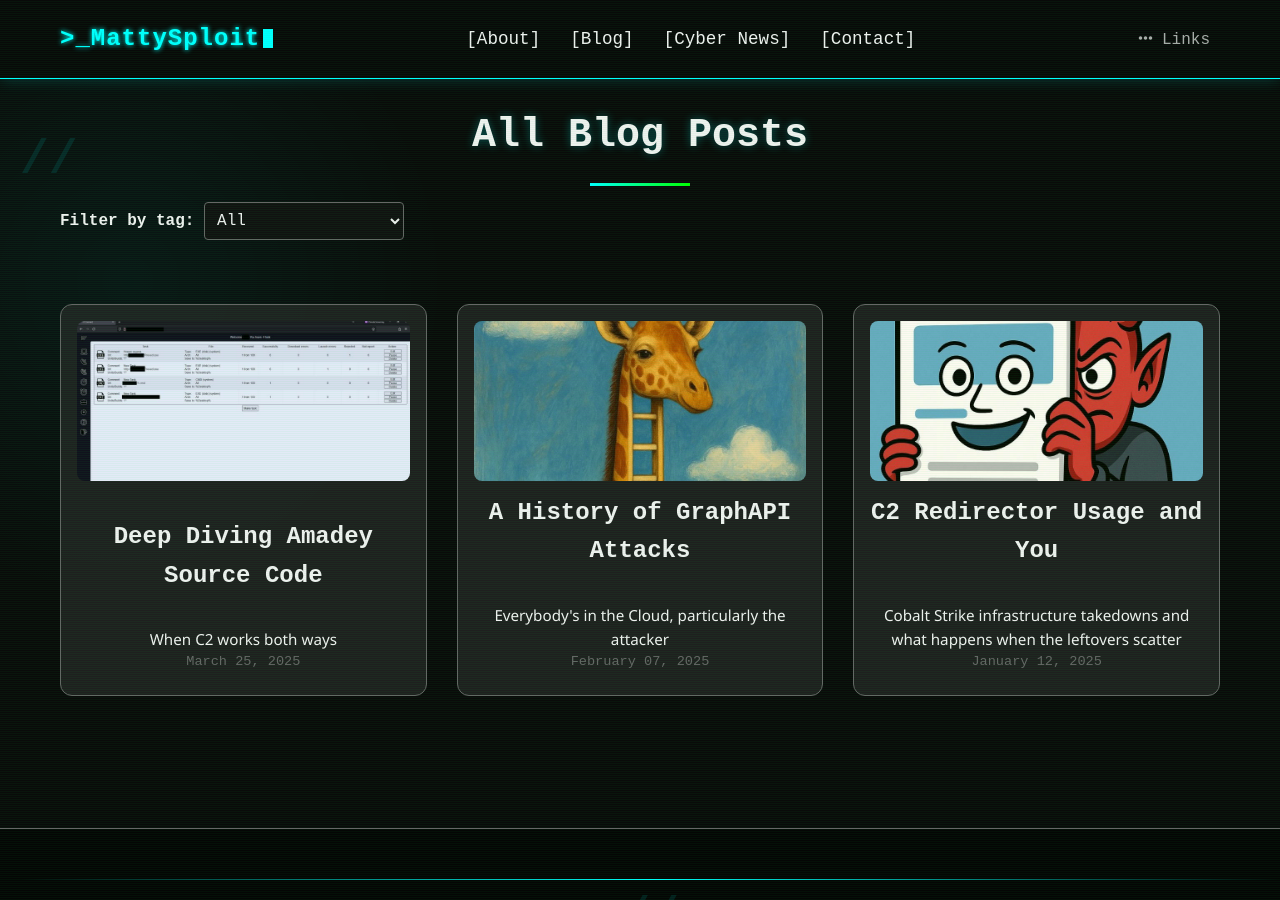
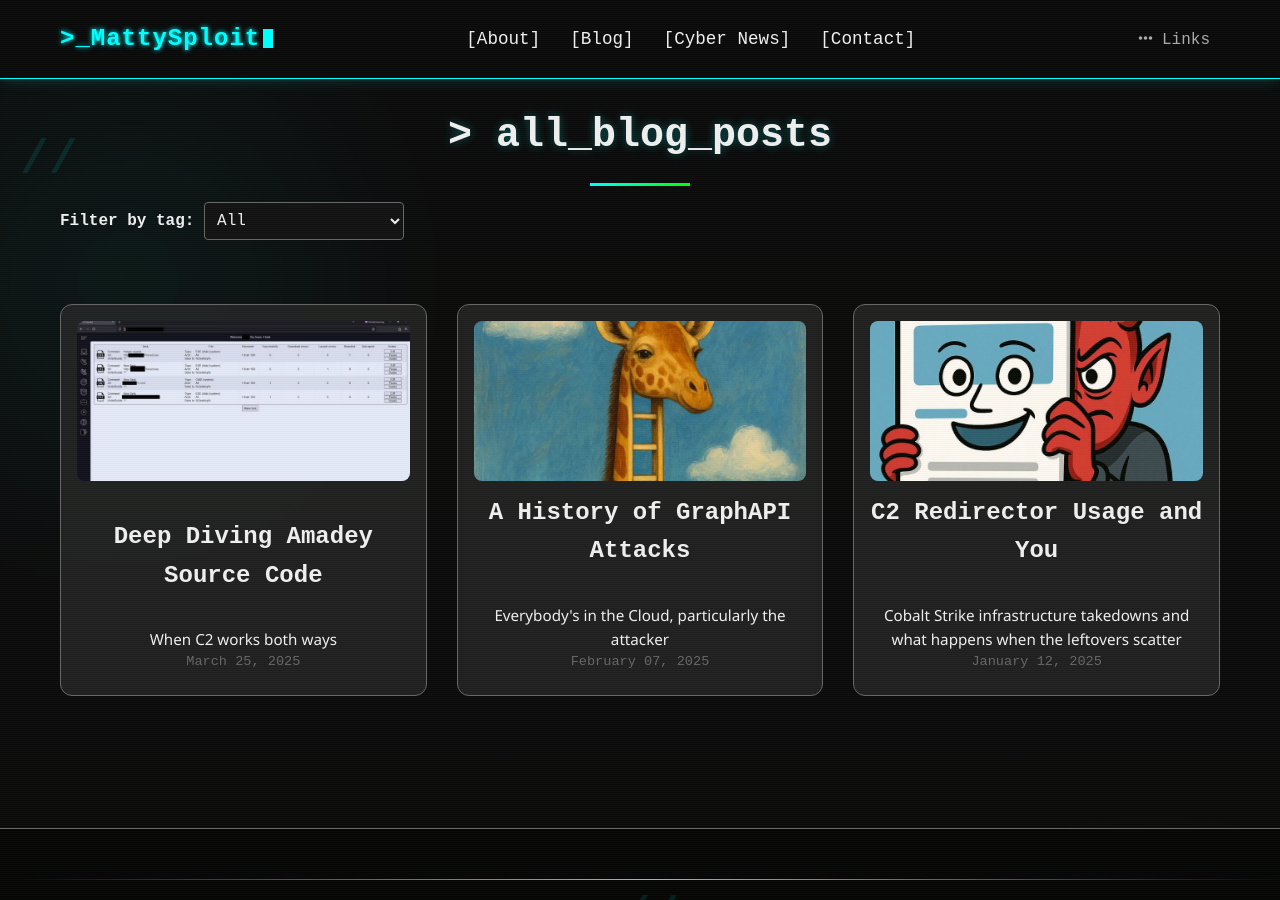
Before and after one commit to CTI-Buddy/cti-buddy.github.io, a Jekyll site: the page built from blog.html, in a window 1280 px wide and 900 px high. Built offline with Jekyll 4.4.1, drawn with Linux system fonts in a browser that asks for light colours.

Commit message:
Update blog.html

```diff
--- a/blog.html
+++ b/blog.html
@@ -6,7 +6,7 @@
 
 <section class="section blog-section">
   <div class="container">
-    <h1 class="section-title">All Blog Posts</h1>
+    <h2 class="section-title">&gt; all_blog_posts</h2>
 
     <!-- Tag filter dropdown -->
     <div class="tag-filter">
```
